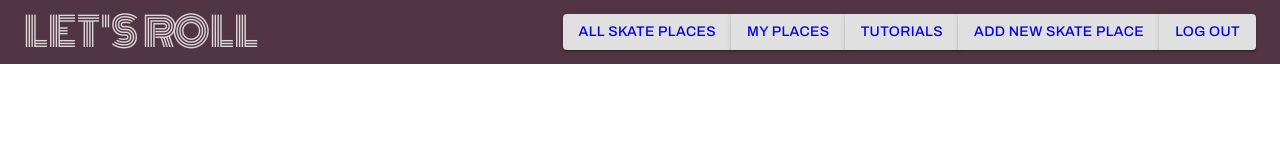
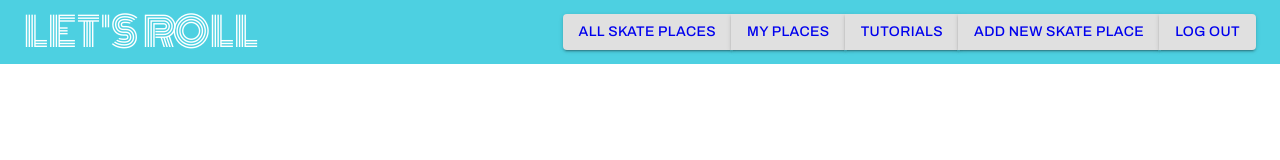
Before and after one commit to jadavianett/Lets-Roll, a React (Create React App) app in the folder client/: page /viewmyplaces in a window 1280 px wide. Shown: the top 160 px of the page. Built offline with nearby package versions, Linux system fonts and the light colour scheme; no server answers.

Commit message:
changed nav color to cyan

```diff
--- a/client/public/index.html
+++ b/client/public/index.html
@@ -5,10 +5,7 @@
     <link rel="icon" href="%PUBLIC_URL%/favicon.ico" />
     <meta name="viewport" content="width=device-width, initial-scale=1" />
     <meta name="theme-color" content="#000000" />
-    <meta
-      name="description"
-      content="Web site created using create-react-app"
-    />
+    <meta name="description" content="Let's Roll - quad roller skating" />
     <link rel="apple-touch-icon" href="%PUBLIC_URL%/logo192.png" />
     <!--
       manifest.json provides metadata used when your web app is installed on a
@@ -41,7 +38,7 @@
       work correctly both with client-side routing and a non-root public URL.
       Learn how to configure a non-root public URL by running `npm run build`.
     -->
-    <title>React App</title>
+    <title>Let's Roll</title>
   </head>
   <body>
     <noscript>You need to enable JavaScript to run this app.</noscript>
--- a/client/src/components/AppBar.css
+++ b/client/src/components/AppBar.css
@@ -5,7 +5,8 @@
 #lets-roll-logo {
   /* border: 2px solid red; */
   font-family: "Monoton", cursive;
-  color: #ddd9db;
+  /* color: #ddd9db; */
+  color: white;
   text-decoration: none;
   font-size: 30pt;
 }
@@ -19,5 +20,6 @@
 }
 
 #nav-color {
-  background-color: #523544;
+  background-color: #4dd0e1;
+  /* background-color: rgb(111, 195, 243); */
 }
```
